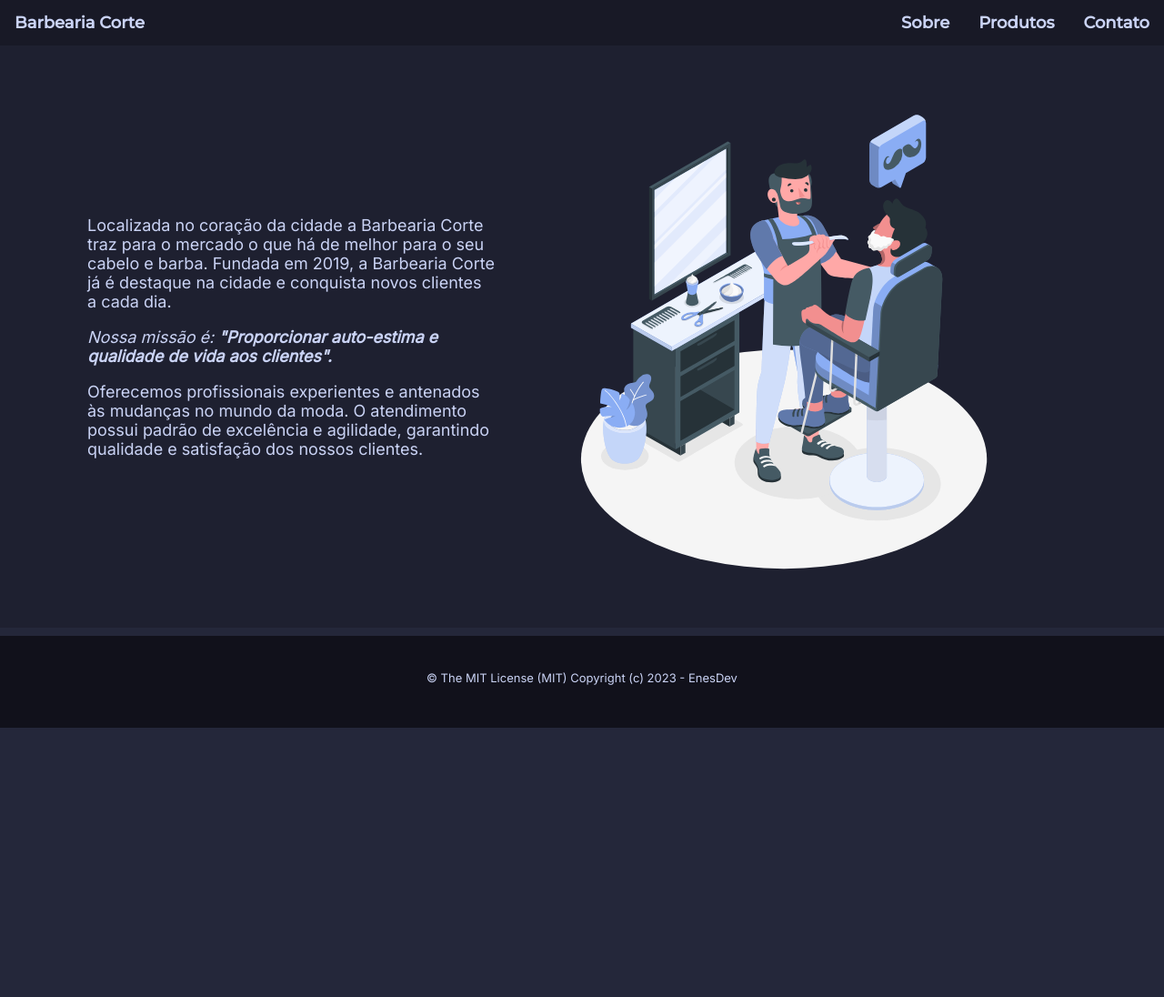
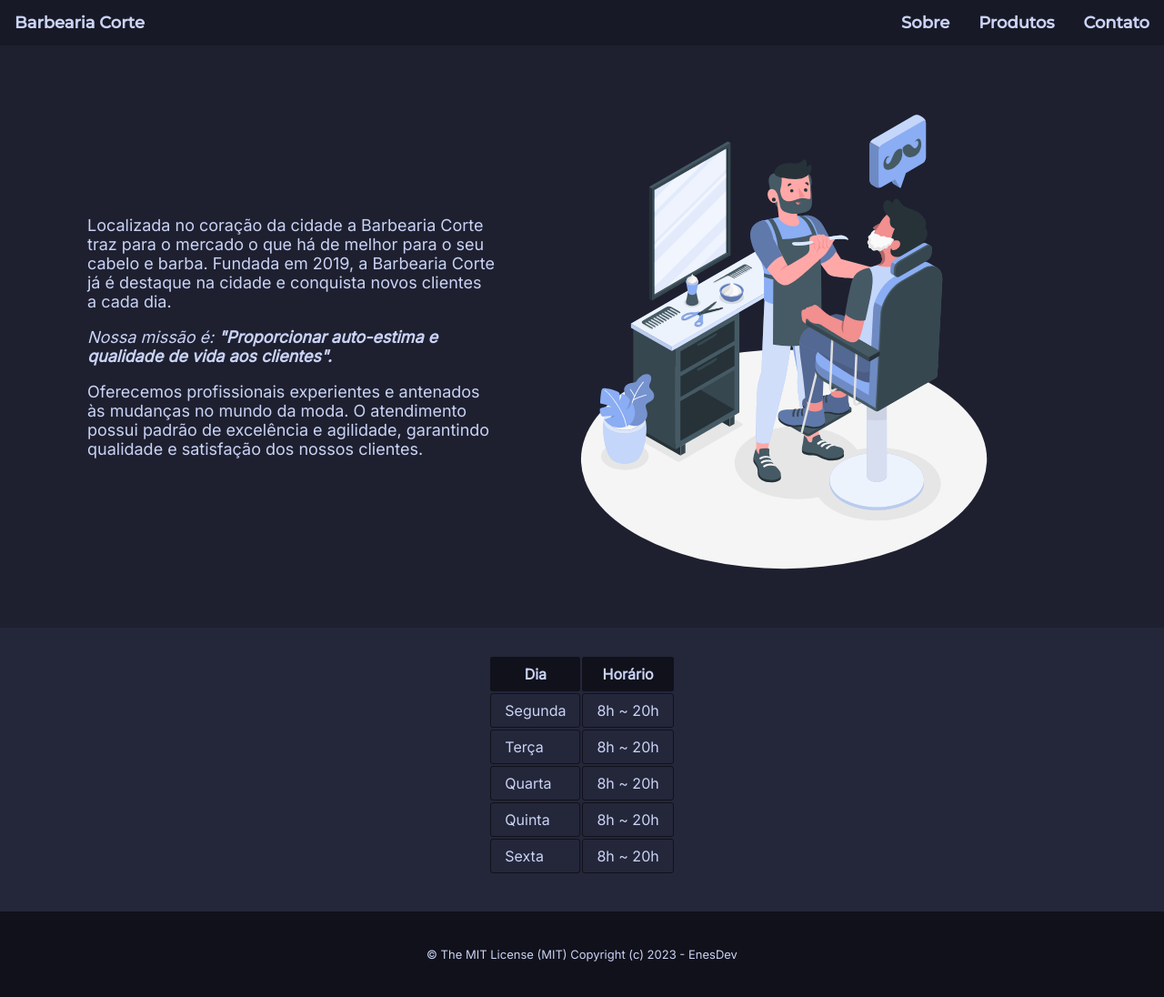
Before and after one commit to ndev-joao/desenvolve, a plain HTML site: page html_css/barbearia_corte/index.html in a window 1280 px wide. Shown: the whole page at 91% size. Before the commit the page ends 800 px from the top, so only its background shows below. Drawn offline with Linux system fonts and the light colour scheme.

Commit message:
final commit

```diff
--- a/html_css/barbearia_corte/index.html
+++ b/html_css/barbearia_corte/index.html
@@ -39,6 +39,37 @@
         barbeiro" src="imgs/banner.svg"/>
     </main>
 
+    <table>
+        <thead>
+            <tr>
+                <th>Dia</th>
+                <th>Horário</th>
+            </tr>
+        </thead>
+        <tbody>
+            <tr>
+                <td>Segunda</td>
+                <td>8h ~ 20h</td>
+            </tr>
+            <tr>
+                <td>Terça</td>
+                <td>8h ~ 20h</td>
+            </tr>
+            <tr>
+                <td>Quarta</td>
+                <td>8h ~ 20h</td>
+            </tr>
+            <tr>
+                <td>Quinta</td>
+                <td>8h ~ 20h</td>
+            </tr>
+            <tr>
+                <td>Sexta</td>
+                <td>8h ~ 20h</td>
+            </tr>
+        </tbody>
+    </table>
+
     <!-- <section class="section-diferencial">
         <h2>Diferencial</h2>
         <ul class="beneficios">
--- a/html_css/barbearia_corte/style.css
+++ b/html_css/barbearia_corte/style.css
@@ -144,6 +144,26 @@ body {
 }
 /* ----------------------- */
 
+table {
+  margin: 30px 0px 40px;
+  margin-left: auto;
+  margin-right: auto;
+}
+
+thead {
+  background-color: #11111b;
+  font-weight: bold;
+}
+
+td, th {
+  border: 1px solid #11111b;
+  padding: 8px 15px;
+  margin: 0;
+  border-radius: 3px;
+}
+
+
+
 
 /* footer */
 footer {
@@ -151,7 +171,7 @@ footer {
   font-size:small;
   text-align:center;
   padding: 2%;
-  position: fixed;
+  position: relative;
   height: 50px;
   bottom: 0px;
   left: 0px;
@@ -201,13 +221,13 @@ footer {
 .contact .input-padrao , .contact form textarea {
   padding: 5px 20px;
   width: 350px;
-  border-radius: 6%;
+  border-radius: 10px;
   font-family: "Montserrat", sans-serif;
 }
 
 .contact #mensagem {
   margin: 0 auto;
-  border-radius: 2%;
+  border-radius: 15px;
   font-family: "Montserrat", sans-serif;
 }
 
@@ -221,8 +241,14 @@ footer {
   padding: 10px;
   font-family: "Montserrat", sans-serif;
   background-color: #8aadf4;
-  border-radius: 5%;
+  border-radius: 15px;
   border: none;
+  transition: 0.3s;
+}
+
+.contact #submit:hover {
+  border-radius: 5px;
+  transform: scale(120%);
 }
 
 .contact fieldset {
```
